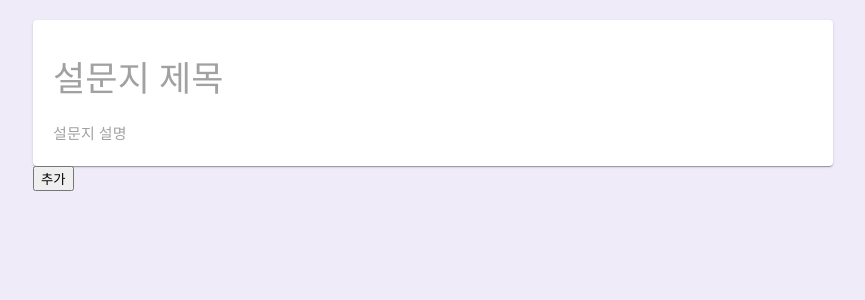
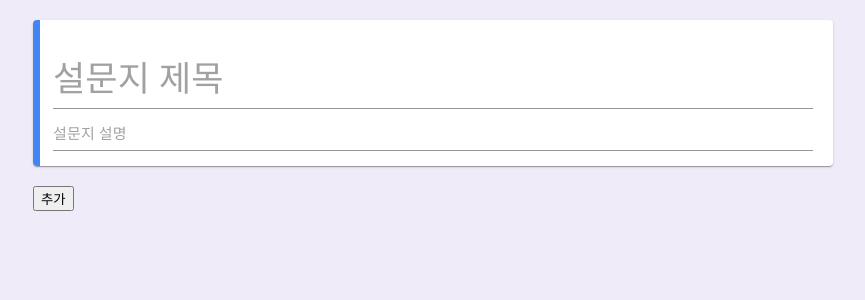
Before and after one commit to sanbondeveloper/react-ts-survey, a React (Vite) app: page / in a window 1280 px wide. Shown: the top 300 px of the page, without its empty margins (207-1072 px from the left). Built offline with nearby package versions, Linux system fonts and the light colour scheme.

Commit message:
feat: 포커스 기능 구현

```diff
--- a/src/components/CardWrapper/styles.tsx
+++ b/src/components/CardWrapper/styles.tsx
@@ -2,6 +2,7 @@ import styled from 'styled-components';
 import Card from '@mui/material/Card';
 
 export const CustomCard = styled(Card)`
+  position: relative;
   padding: 30px 20px 15px;
   margin-top: 10px;
 `;
--- a/src/components/CopyQuestionButton/index.tsx
+++ b/src/components/CopyQuestionButton/index.tsx
@@ -1,7 +1,7 @@
 import { PiCopySimple } from 'react-icons/pi';
 
 import { useAppDispatch, useAppSelector } from '../../redux/hooks';
-import { copyQuestion, selectQuestionIds } from '../../redux/slices/surveySlice';
+import { copyQuestion, selectQuestionIds, updateFocus } from '../../redux/slices/surveySlice';
 
 interface Props {
   copiedId: number;
@@ -11,10 +11,13 @@ function CopyQuestionButton({ copiedId }: Props) {
   const questionIds = useAppSelector(selectQuestionIds);
   const dispatch = useAppDispatch();
 
-  const handleClick = () => {
+  const handleClick = (e: React.MouseEvent<HTMLButtonElement>) => {
+    e.stopPropagation();
+
     const newId = Math.max(...questionIds, 0) + 1;
 
     dispatch(copyQuestion({ newId, copiedId }));
+    dispatch(updateFocus(newId));
   };
 
   return (
--- a/src/components/FloattingButtons/index.tsx
+++ b/src/components/FloattingButtons/index.tsx
@@ -1,5 +1,5 @@
 import { useAppDispatch, useAppSelector } from '../../redux/hooks';
-import { addQuestion, selectQuestionIds } from '../../redux/slices/surveySlice';
+import { addQuestion, selectQuestionIds, updateFocus } from '../../redux/slices/surveySlice';
 
 function FloatingButtons() {
   const questionIds = useAppSelector(selectQuestionIds);
@@ -9,6 +9,7 @@ function FloatingButtons() {
     const newId = Math.max(...questionIds, 0) + 1;
 
     dispatch(addQuestion(newId));
+    dispatch(updateFocus(newId));
   };
 
   return <button onClick={handleAddQuestion}>추가</button>;
--- /dev/null
+++ b/src/components/FocusMarker/index.tsx
@@ -0,0 +1,7 @@
+import { Marker } from './styles';
+
+function FocusMarker() {
+  return <Marker />;
+}
+
+export default FocusMarker;
--- /dev/null
+++ b/src/components/FocusMarker/styles.tsx
@@ -0,0 +1,10 @@
+import styled from 'styled-components';
+
+export const Marker = styled.div`
+  position: absolute;
+  top: 0;
+  left: -5px;
+  width: 12px;
+  height: 100%;
+  background-color: #4285f4;
+`;
--- a/src/components/QuestionItem/index.tsx
+++ b/src/components/QuestionItem/index.tsx
@@ -2,6 +2,8 @@ import Divider from '@mui/material/Divider';
 
 import { Footer, Header } from './styles';
 import { QuestionType } from '../../types/question';
+import { useAppDispatch, useAppSelector } from '../../redux/hooks';
+import { selectIsFocus, updateFocus } from '../../redux/slices/surveySlice';
 import CardWrapper from '../CardWrapper';
 import QuestionTitle from '../QuestionTitle';
 import QuestionTypeSelect from '../QuestionTypeSelect';
@@ -10,6 +12,7 @@ import OptionList from '../OptionList';
 import CopyQuestionButton from '../CopyQuestionButton';
 import RemoveQuestionButton from '../RemoveQuestionButton';
 import RequiredSwitch from '../RequiredSwitch';
+import FocusMarker from '../FocusMarker';
 
 interface Props {
   id: number;
@@ -17,13 +20,21 @@ interface Props {
   type: QuestionType['type'];
   options: QuestionType['options'];
   required: boolean;
-  isFocus: boolean;
   hasEtc: boolean;
 }
 
-function QuestionItem({ id, title, type, options, required, isFocus, hasEtc }: Props) {
+function QuestionItem({ id, title, type, options, required, hasEtc }: Props) {
+  const isFocus = useAppSelector((state) => selectIsFocus(state, id));
+  const dispatch = useAppDispatch();
+
+  const handleFocus = () => {
+    dispatch(updateFocus(id));
+  };
+
   return (
     <CardWrapper>
+      <div onClick={handleFocus}>
+        {isFocus && <FocusMarker />}
         <Header>
           <QuestionTitle id={id} title={title} isFocus={isFocus} />
           <QuestionTypeSelect id={id} type={type} />
@@ -42,6 +53,7 @@ function QuestionItem({ id, title, type, options, required, isFocus, hasEtc }: P
           <Divider orientation="vertical" flexItem />
           <RequiredSwitch toggleId={id} required={required} />
         </Footer>
+      </div>
     </CardWrapper>
   );
 }
--- a/src/components/QuestionList/index.tsx
+++ b/src/components/QuestionList/index.tsx
@@ -1,3 +1,4 @@
+import { Questions } from './styles';
 import { useAppSelector } from '../../redux/hooks';
 import { selectQuestions } from '../../redux/slices/surveySlice';
 import QuestionItem from '../QuestionItem';
@@ -6,13 +7,13 @@ function QuestionList() {
   const questions = useAppSelector(selectQuestions);
 
   return (
-    <ul>
+    <Questions>
       {questions.map((question) => (
         <li key={question.id}>
           <QuestionItem {...question} />
         </li>
       ))}
-    </ul>
+    </Questions>
   );
 }
 
--- a/src/components/QuestionList/styles.tsx
+++ b/src/components/QuestionList/styles.tsx
@@ -0,0 +1,5 @@
+import styled from 'styled-components';
+
+export const Questions = styled.ul`
+  padding-bottom: 20px;
+`;
--- a/src/components/RemoveQuestionButton/index.tsx
+++ b/src/components/RemoveQuestionButton/index.tsx
@@ -1,16 +1,25 @@
 import { RiDeleteBin5Line } from 'react-icons/ri';
-import { useAppDispatch } from '../../redux/hooks';
-import { removeQuestion } from '../../redux/slices/surveySlice';
+
+import { useAppDispatch, useAppSelector } from '../../redux/hooks';
+import { removeQuestion, selectQuestionIds, updateFocus } from '../../redux/slices/surveySlice';
 
 interface Props {
   removedId: number;
 }
 
 function RemoveQuestionButton({ removedId }: Props) {
+  const questionIds = useAppSelector(selectQuestionIds);
   const dispatch = useAppDispatch();
 
-  const handleClick = () => {
-    dispatch(removeQuestion(removedId));
+  const handleClick = (e: React.MouseEvent<HTMLButtonElement>) => {
+    e.stopPropagation();
+
+    const index = questionIds.findIndex((id) => id === removedId);
+
+    if (index !== -1) {
+      dispatch(removeQuestion(removedId));
+      dispatch(updateFocus(index === 0 ? -1 : questionIds[index - 1]));
+    }
   };
 
   return (
--- a/src/components/SurveyHeader/index.tsx
+++ b/src/components/SurveyHeader/index.tsx
@@ -1,11 +1,20 @@
 import { useAppDispatch, useAppSelector } from '../../redux/hooks';
 import { InputTitle, InputDescription } from './styles';
-import { changeDescription, changeTitle, selectDesc, selectTitle } from '../../redux/slices/surveySlice';
+import {
+  changeDescription,
+  changeTitle,
+  selectDesc,
+  selectIsFocus,
+  selectTitle,
+  updateFocus,
+} from '../../redux/slices/surveySlice';
 import CardWrapper from '../CardWrapper';
+import FocusMarker from '../FocusMarker';
 
 function SurveyHeader() {
   const title = useAppSelector(selectTitle);
   const description = useAppSelector(selectDesc);
+  const isFocus = useAppSelector((state) => selectIsFocus(state, -1));
   const dispatch = useAppDispatch();
 
   const handleChangeTitle = (e: React.ChangeEvent<HTMLInputElement>) => {
@@ -16,13 +25,19 @@ function SurveyHeader() {
     dispatch(changeDescription(e.target.value));
   };
 
+  const handleFocus = () => {
+    dispatch(updateFocus(-1));
+  };
+
   return (
     <CardWrapper>
+      <div onClick={handleFocus}>
+        {isFocus && <FocusMarker />}
         <InputTitle
           fullWidth
           variant="standard"
           placeholder="설문지 제목"
-        $isfocus={false}
+          $isfocus={isFocus}
           value={title}
           onChange={handleChangeTitle}
         />
@@ -31,10 +46,11 @@ function SurveyHeader() {
           multiline
           variant="standard"
           placeholder="설문지 설명"
-        $isfocus={false}
+          $isfocus={isFocus}
           value={description}
           onChange={handleChangeDesc}
         />
+      </div>
     </CardWrapper>
   );
 }
--- a/src/redux/slices/surveySlice.ts
+++ b/src/redux/slices/surveySlice.ts
@@ -7,12 +7,14 @@ export interface SurveyState {
   title: string;
   description: string;
   questions: QuestionType[];
+  focusId: number;
 }
 
 const initialState: SurveyState = {
   title: '',
   description: '',
   questions: [],
+  focusId: -1,
 };
 
 export const surveySlice = createSlice({
@@ -34,7 +36,6 @@ export const surveySlice = createSlice({
         type: 'SHORT',
         options: [{ id: 1, value: '옵션 1' }],
         required: false,
-        isFocus: true,
         hasEtc: false,
       });
     },
@@ -112,6 +113,9 @@ export const surveySlice = createSlice({
 
       question.options = question.options.map((option) => (option.id === optionId ? { ...option, value } : option));
     },
+    updateFocus: (state, action: PayloadAction<number>) => {
+      state.focusId = action.payload;
+    },
   },
 });
 
@@ -128,6 +132,7 @@ export const {
   toggleEtcOption,
   removeOption,
   changeOptionValue,
+  updateFocus,
 } = surveySlice.actions;
 
 export const selectTitle = (state: RootState) => state.survey.title;
@@ -140,4 +145,12 @@ export const selectQuestionIds = createSelector(selectQuestions, (questions) =>
   questions.map((question) => question.id),
 );
 
+export const selectFocusId = (state: RootState) => state.survey.focusId;
+
+export const selectIsFocus = createSelector(
+  selectFocusId,
+  (state, questionId) => questionId,
+  (focusId, questionId) => focusId === questionId,
+);
+
 export default surveySlice.reducer;
--- a/src/types/question.ts
+++ b/src/types/question.ts
@@ -4,6 +4,5 @@ export interface QuestionType {
   type: 'SHORT' | 'LONG' | 'RADIO' | 'CHECKBOX' | 'DROPDOWN';
   options: { id: number; value: string }[];
   required: boolean;
-  isFocus: boolean;
   hasEtc: boolean;
 }
```
Lines whose indentation alone changed are shown as unchanged.
